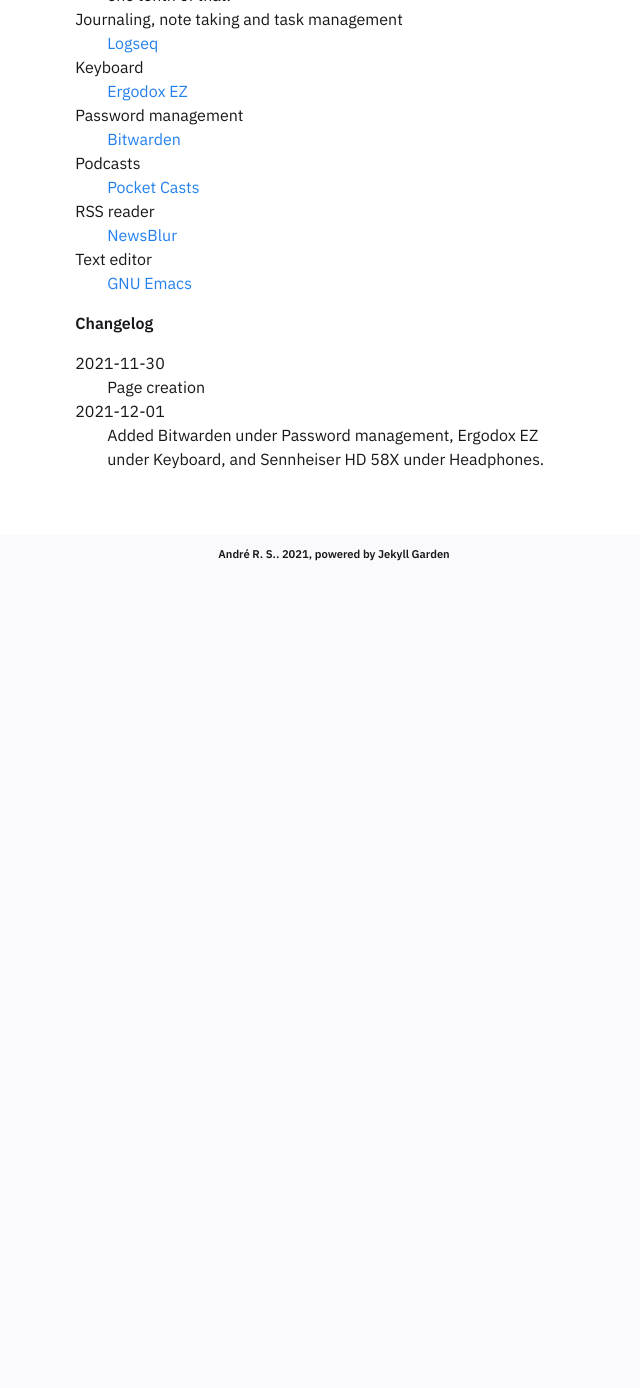
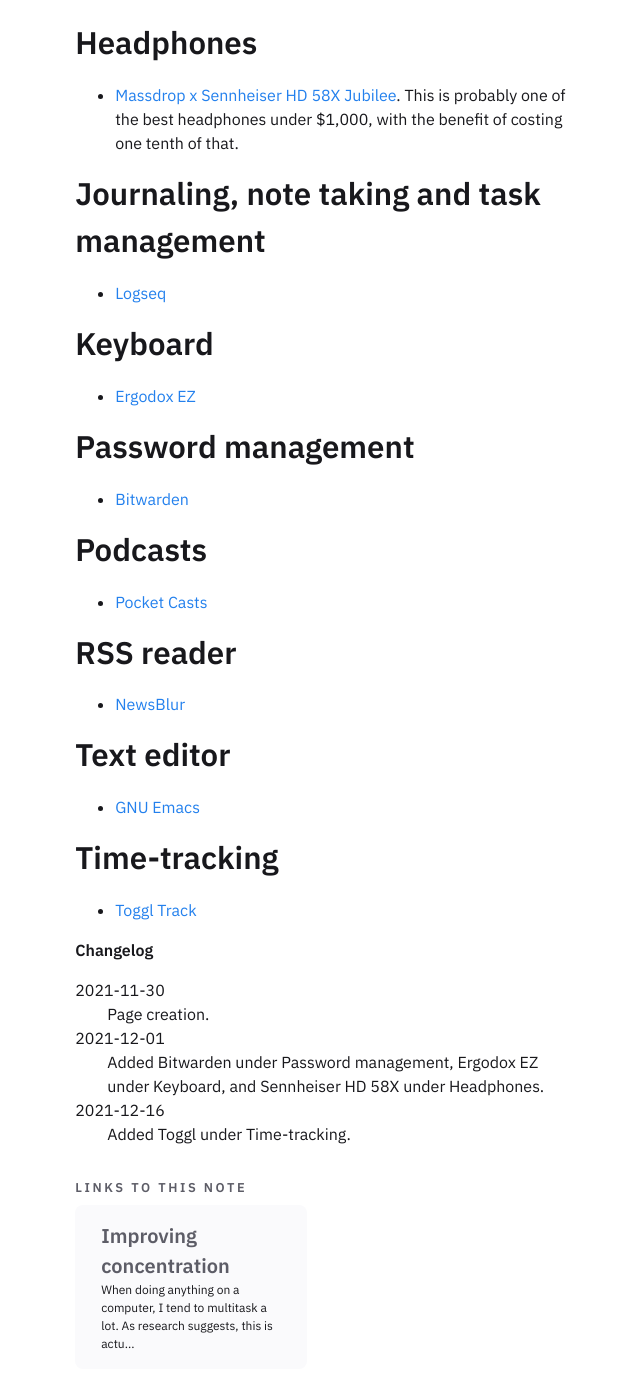
Before and after one commit to ars-dev-br/ars-dev-br.github.io, a Jekyll site: the page built from _notes/Public/Tools of choice.md, in a window 1280 px wide and 1400 px high, scrolled down 460 px. Shown: the top 1388 px of the window, without its empty margins (316-956 px from the left). Built offline with Jekyll 4.4.1, drawn with Linux system fonts in a browser that asks for light colours; before the commit the page ends 1090 px from its top, so only the background shows below that.

Commit message:
Note on using time-tracking against multitasking

```diff
--- /dev/null
+++ b/_notes/Public/Improving concentration.md
@@ -0,0 +1,53 @@
+---
+title: Improving concentration
+notetype: feed
+date: 2021-12-16
+---
+
+When doing anything on a computer, I tend to multitask a lot.  As
+research suggests, this is actually counterproductive and I've been
+looking for ways to avoid it.  This is a collection of techniques that
+I have tried and that have worked for me.
+
+## Time-tracking
+
+Time-tracking can be a double-edged sword.  One of the reasons for
+multitasking might be high levels of anxiety, and tracking the time
+you take to do your stuff might make it even worse.  Fortunately, that
+is not the case for me (I do have high levels of anxiety, but the
+stopwatch doesn't affect it), so pay attention if it's not making
+things worse for you if you decide to try it.
+
+For me, though, tracking time works as a sort of personal commitment.
+I've written it down here that I'm going to work on my website, so no
+cheating and checking on Twitter while I'm at it.  I'm not entirely
+sure why this works, given that I'm not interested in the actual times
+getting tracked.  Still, I try not to taint my metrics by doing
+something else once I start tracking time.
+
+I have two hypotheses for this which are sort of interconnected.  One
+is that time-tracking increases the costs of context switching.  I am
+free to do whatever I want, as long as I register it on my tracking
+tool.  Going from my text editor to Discord is not just as simple as
+hitting Cmd+Tab any longer, I have to make a stop to record it.  This
+ends up being a good thing, as the (perceived) cost of exchanging
+activities is higher than to just continue doing whatever I was doing.
+This is also why I don't think automated approaches like Timely's
+would work for me.
+
+The second is that it sort of ritualizes the end of a task and the
+beginning of a new one.  As much as I like having millions of songs
+available to me in a streaming service, I do kind of miss the physical
+ritual of picking up a CD case, opening it, putting the disk in its
+player, and then hitting play.  It gave me a clear separation between
+what I was doing before and what I'm going to do next.  Time-tracking
+is not so ritualistic (and, definitely not as physical), but it gives
+me this same idea of something ending and something new starting.
+
+You can check my [[Tools of choice]] to see what I'm using for
+time-tracking.
+
+##### Changelog
+
+2021-12-16
+: Page creation.
--- a/_notes/Public/Tools of choice.md
+++ b/_notes/Public/Tools of choice.md
@@ -1,46 +1,53 @@
 ---
 title: Tools of choice
 notetype: feed
-date: 2021-12-01
+date: 2021-12-16
 ---
 
 Tools that I use and that I actually enjoy using.
 
-Blogging
-: [Jekyll Garden](https://github.com/Jekyll-Garden/jekyll-garden.github.io)
+## Blogging
 
-E-mail
-: [FastMail](https://www.fastmail.com/)
+- [Jekyll Garden](https://github.com/Jekyll-Garden/jekyll-garden.github.io)
 
-Headphones
-: [Massdrop x Sennheiser HD 58X
+## E-mail
+- [FastMail](https://www.fastmail.com/)
+
+## Headphones
+- [Massdrop x Sennheiser HD 58X
   Jubilee](https://drop.com/buy/massdrop-x-sennheiser-hd-58x-jubilee-headphones). This
   is probably one of the best headphones under $1,000, with the
   benefit of costing one tenth of that.
 
-Journaling, note taking and task management
-: [Logseq](https://logseq.com/)
+## Journaling, note taking and task management
+- [Logseq](https://logseq.com/)
 
-Keyboard
-: [Ergodox EZ](https://ergodox-ez.com/)
+## Keyboard
+- [Ergodox EZ](https://ergodox-ez.com/)
 
-Password management
-: [Bitwarden](https://bitwarden.com/)
+## Password management
+- [Bitwarden](https://bitwarden.com/)
 
-Podcasts
-: [Pocket Casts](https://www.pocketcasts.com/)
+## Podcasts
+- [Pocket Casts](https://www.pocketcasts.com/)
 
-RSS reader
-: [NewsBlur](https://newsblur.com/)
+## RSS reader
+- [NewsBlur](https://newsblur.com/)
 
-Text editor
-: [GNU Emacs](https://www.gnu.org/software/emacs/)
+## Text editor
+- [GNU Emacs](https://www.gnu.org/software/emacs/)
+
+## Time-tracking
+- [Toggl Track](https://toggl.com/)
 
 ###### Changelog
 
 2021-11-30
-: Page creation
+: Page creation.
 
 2021-12-01
 : Added Bitwarden under Password management, Ergodox EZ under
   Keyboard, and Sennheiser HD 58X under Headphones.
+
+2021-12-16
+: Added Toggl under Time-tracking.
```
